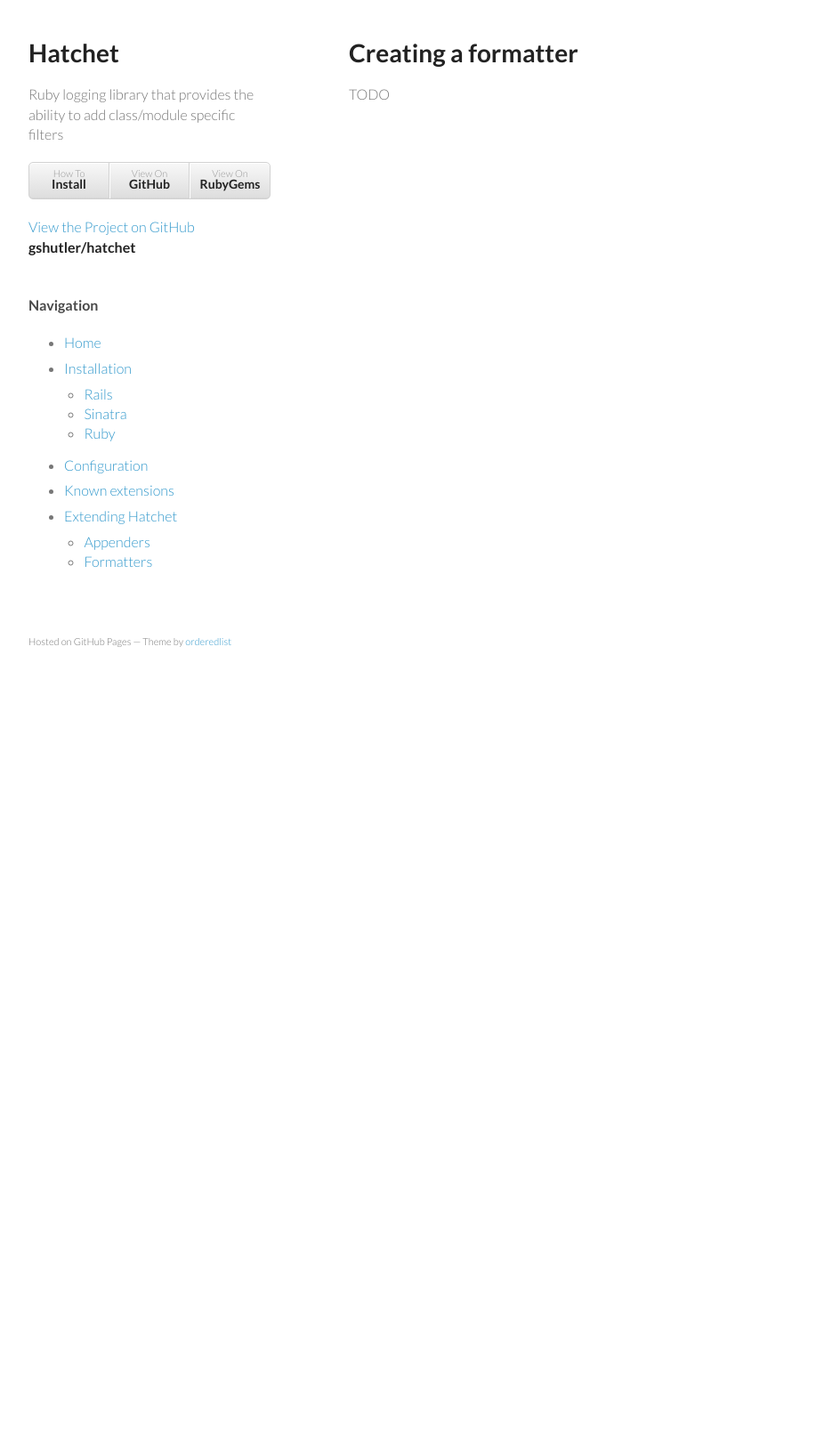
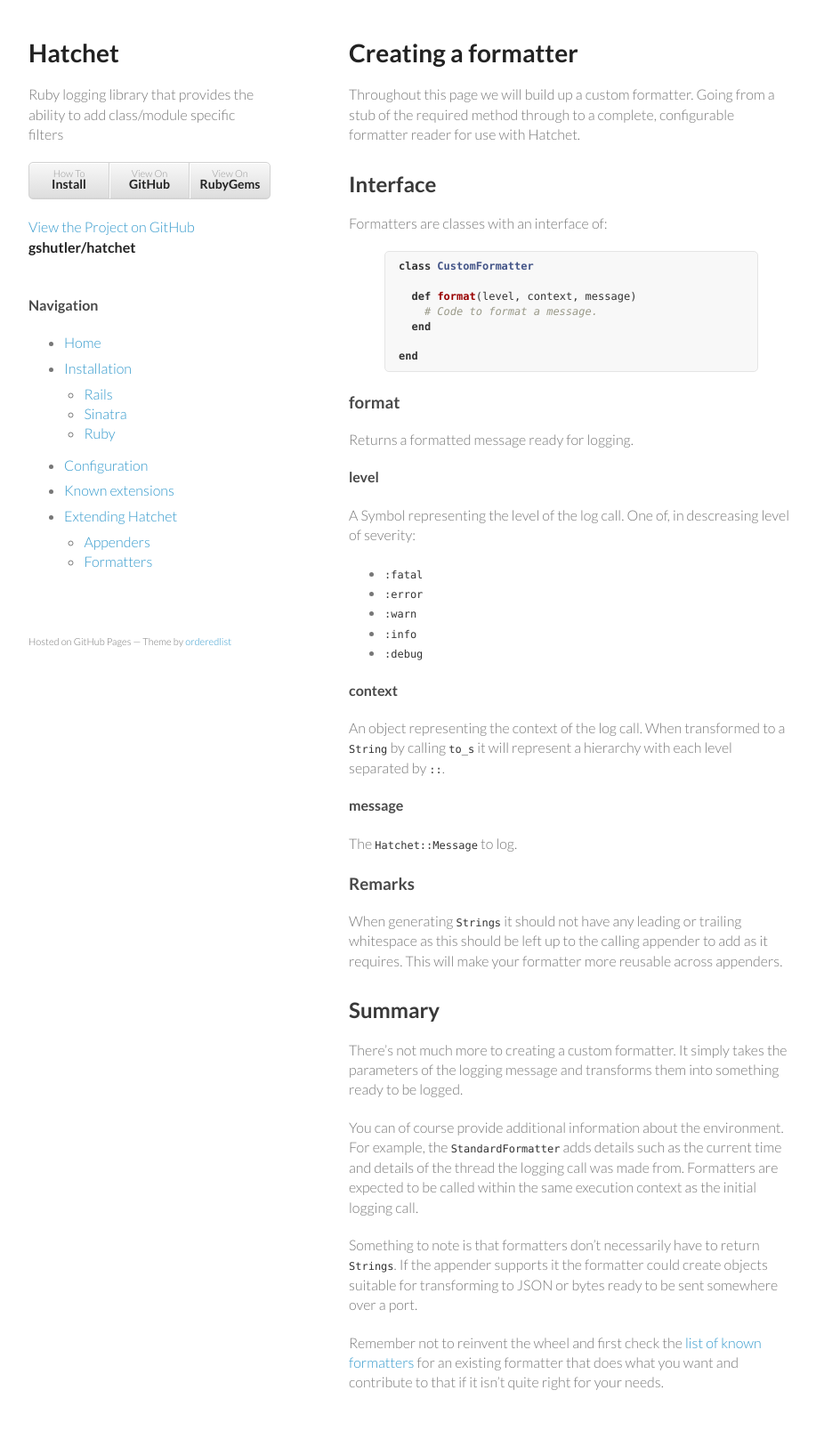
Before and after one commit to gshutler/hatchet, a Jekyll site: the page built from extending/formatters.md, in a window 1280 px wide. Shown: the whole page at 89% size, without its empty margins (178-1095 px from the left). Built offline with Jekyll 4.4.1, drawn with Linux system fonts in a browser that asks for light colours; before the commit the page ends 900 px from its top, so only the background shows below that.

Commit message:
Documented creating a custom formatter

```diff
--- a/extending/formatters.md
+++ b/extending/formatters.md
@@ -5,4 +5,71 @@ title: Hatchet - Creating a formatter
 
 # Creating a formatter
 
-TODO
+Throughout this page we will build up a custom formatter. Going from a stub of
+the required method through to a complete, configurable formatter reader for use
+with Hatchet.
+
+## Interface
+
+Formatters are classes with an interface of:
+
+{% highlight ruby %}
+class CustomFormatter
+
+  def format(level, context, message)
+    # Code to format a message.
+  end
+
+end
+{% endhighlight %}
+
+### format
+
+Returns a formatted message ready for logging.
+
+#### level
+
+A Symbol representing the level of the log call. One of, in descreasing level of
+severity:
+
+ * `:fatal`
+ * `:error`
+ * `:warn`
+ * `:info`
+ * `:debug`
+
+#### context
+
+An object representing the context of the log call. When transformed to a
+`String` by calling `to_s` it will represent a hierarchy with each level
+separated by `::`.
+
+#### message
+
+The `Hatchet::Message` to log.
+
+### Remarks
+
+When generating `Strings` it should not have any leading or trailing whitespace
+as this should be left up to the calling appender to add as it requires. This
+will make your formatter more reusable across appenders.
+
+## Summary
+
+There's not much more to creating a custom formatter. It simply takes the
+parameters of the logging message and transforms them into something ready to be
+logged.
+
+You can of course provide additional information about the environment. For
+example, the [`StandardFormatter`](https://github.com/gshutler/hatchet/blob/master/lib/hatchet/standard_formatter.rb)
+adds details such as the current time and details of the thread the logging call
+was made from. Formatters are expected to be called within the same execution
+context as the initial logging call.
+
+Something to note is that formatters don't necessarily have to return `Strings`.
+If the appender supports it the formatter could create objects suitable for
+transforming to JSON or bytes ready to be sent somewhere over a port.
+
+Remember not to reinvent the wheel and first check the [list of known formatters](/hatchet/extensions.html#formatters)
+for an existing formatter that does what you want and contribute to that if it
+isn't quite right for your needs.
```
Also changed, not shown: configuration.md (+9 -4 lines), extensions.md (+9 -1 lines).
